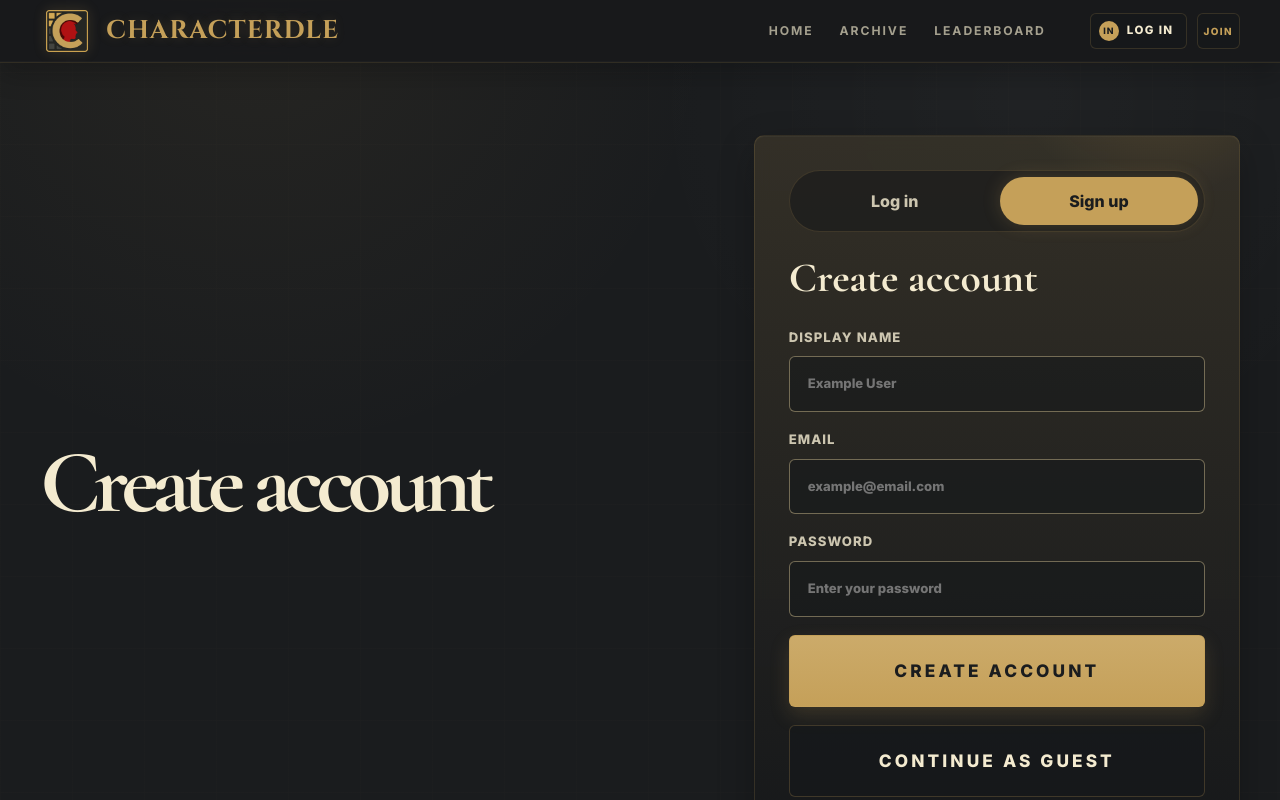
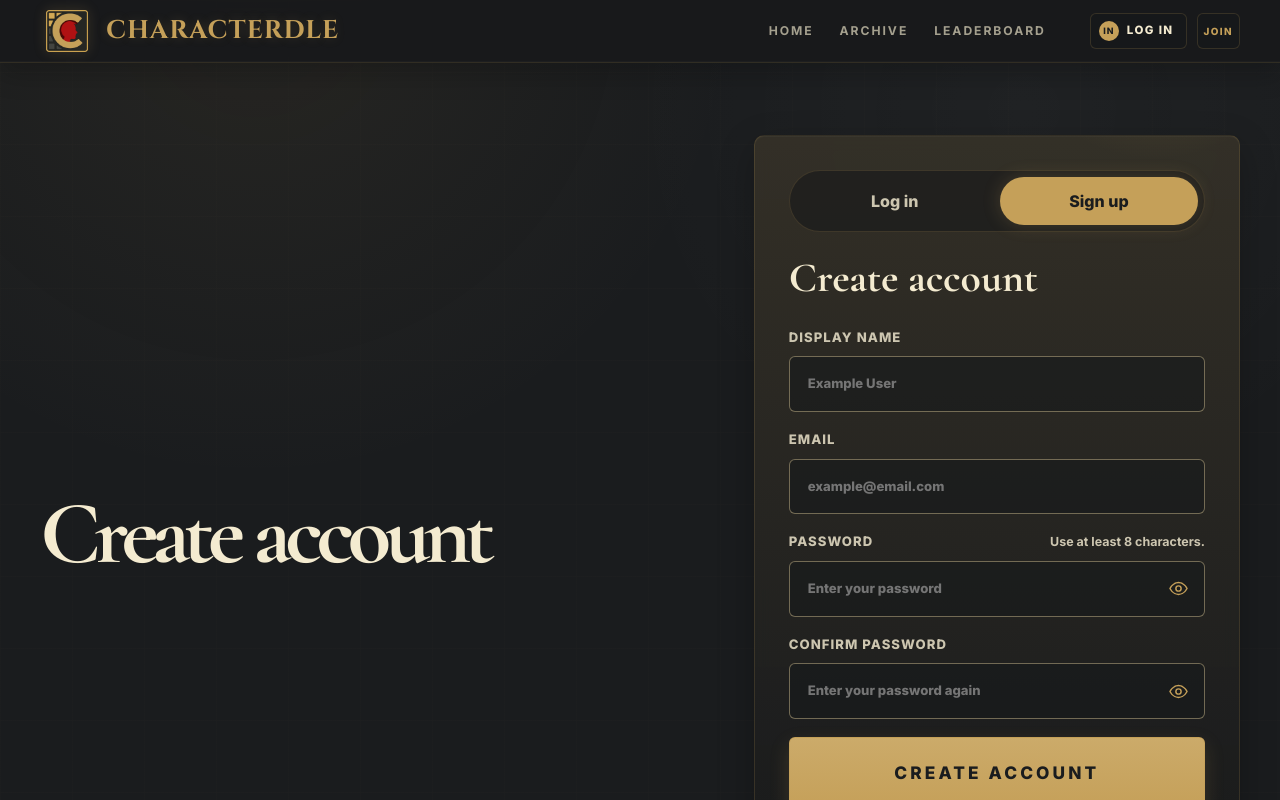
Before and after one commit to CurtisJ123/Characterdle, a React (Vite) app in the folder characterdle.client/: page / in a window 1280 px wide. Both pictures are taken after a click on the button "CREATE FREE ACCOUNT". Shown: the top 800 px of the page. Built offline with nearby package versions, Linux system fonts and the light colour scheme; no server answers.

Commit message:
Updated user Authentication and password handling

```diff
--- a/characterdle.client/src/components/auth/AuthForm.css
+++ b/characterdle.client/src/components/auth/AuthForm.css
@@ -16,6 +16,13 @@
   text-transform: uppercase;
 }
 
+.auth-field-label-row {
+  display: flex;
+  align-items: baseline;
+  justify-content: space-between;
+  gap: 12px;
+}
+
 .auth-form input {
   width: 100%;
   border: 1px solid color-mix(in srgb, var(--outline) 45%, transparent);
@@ -24,6 +31,75 @@
   color: var(--on-surface);
   background: color-mix(in srgb, var(--surface-container-lowest) 56%, transparent);
   outline: none;
+}
+
+.password-input-wrap {
+  position: relative;
+  display: block;
+}
+
+.password-input-wrap input {
+  padding-right: 54px;
+}
+
+.password-visibility-button {
+  position: absolute;
+  top: 50%;
+  right: 8px;
+  width: 38px;
+  height: 38px;
+  display: inline-grid;
+  place-items: center;
+  border: 0;
+  border-radius: var(--radius-control);
+  padding: 0;
+  color: var(--primary);
+  background: transparent;
+  transform: translateY(-50%);
+  transition: color 160ms ease, background 160ms ease;
+}
+
+.password-visibility-button:hover {
+  color: var(--primary-soft);
+  background: color-mix(in srgb, var(--primary) 8%, transparent);
+}
+
+.password-visibility-button:focus-visible {
+  outline: 2px solid color-mix(in srgb, var(--primary) 62%, transparent);
+  outline-offset: 1px;
+}
+
+.password-visibility-button svg {
+  width: 21px;
+  height: 21px;
+  display: block;
+  stroke: currentColor;
+  stroke-width: 1.7;
+  stroke-linecap: round;
+  stroke-linejoin: round;
+}
+
+.password-match-error {
+  color: var(--error);
+  font-size: 0.78rem;
+  font-weight: 700;
+  letter-spacing: 0;
+  line-height: 1.35;
+  text-transform: none;
+}
+
+.password-requirement {
+  color: var(--on-surface-variant);
+  font-size: 0.78rem;
+  font-weight: 700;
+  letter-spacing: 0;
+  line-height: 1.35;
+  text-align: right;
+  text-transform: none;
+}
+
+.password-requirement.is-error {
+  color: var(--error);
 }
 
 .auth-form input:focus {
--- a/characterdle.client/src/components/auth/AuthForm.tsx
+++ b/characterdle.client/src/components/auth/AuthForm.tsx
@@ -1,7 +1,9 @@
 import { useState } from 'react';
 import type { FormEvent } from 'react';
+import { MIN_PASSWORD_LENGTH, meetsMinimumPasswordLength } from '../../lib/authValidation';
 import type { AuthFormValues } from '../../types/auth';
 import type { PrimaryAuthMode } from '../../types/routes';
+import { PasswordVisibilityButton } from './PasswordVisibilityButton';
 
 interface AuthFormProps {
   errorMessage?: string;
@@ -26,11 +28,25 @@ export function AuthForm({
   const [displayName, setDisplayName] = useState('');
   const [email, setEmail] = useState('');
   const [password, setPassword] = useState('');
+  const [confirmPassword, setConfirmPassword] = useState('');
+  const [isPasswordVisible, setIsPasswordVisible] = useState(false);
+  const [isConfirmPasswordVisible, setIsConfirmPasswordVisible] = useState(false);
   const submitLabel = isSignup ? 'Create account' : 'Log in';
-  const isSubmitDisabled = isBusy || !email.trim() || !password.trim() || (isSignup && !displayName.trim());
+  const doPasswordsMatch = password === confirmPassword;
+  const hasValidPasswordLength = !isSignup || meetsMinimumPasswordLength(password);
+  const showPasswordTooShort = isSignup && password.length > 0 && !hasValidPasswordLength;
+  const showPasswordMismatch = isSignup && confirmPassword.length > 0 && !doPasswordsMatch;
+  const isSubmitDisabled = isBusy
+    || !email.trim()
+    || !password.trim()
+    || (isSignup && (!displayName.trim() || !confirmPassword || !doPasswordsMatch || !hasValidPasswordLength));
 
   function handleSubmit(event: FormEvent<HTMLFormElement>) {
     event.preventDefault();
+
+    if (isSubmitDisabled) {
+      return;
+    }
 
     void onSubmit({
       displayName: displayName.trim(),
@@ -48,6 +64,7 @@ export function AuthForm({
             autoComplete="nickname"
             name="displayName"
             placeholder="Example User"
+            required
             type="text"
             value={displayName}
             onChange={(event) => setDisplayName(event.target.value)}
@@ -61,6 +78,7 @@ export function AuthForm({
           autoComplete="email"
           name="email"
           placeholder="example@email.com"
+          required
           type="email"
           value={email}
           onChange={(event) => setEmail(event.target.value)}
@@ -68,16 +86,65 @@ export function AuthForm({
       </label>
 
       <label>
-        Password
+        <span className="auth-field-label-row">
+          <span>Password</span>
+          {isSignup && (
+            <span
+              className={`password-requirement${showPasswordTooShort ? ' is-error' : ''}`}
+              id="password-requirement"
+            >
+              Use at least {MIN_PASSWORD_LENGTH} characters.
+            </span>
+          )}
+        </span>
+        <span className="password-input-wrap">
           <input
+            aria-describedby={isSignup ? 'password-requirement' : undefined}
+            aria-invalid={showPasswordTooShort}
             autoComplete={isSignup ? 'new-password' : 'current-password'}
+            minLength={isSignup ? MIN_PASSWORD_LENGTH : undefined}
             name="password"
             placeholder="Enter your password"
-          type="password"
+            required
+            type={isPasswordVisible ? 'text' : 'password'}
             value={password}
             onChange={(event) => setPassword(event.target.value)}
           />
+          <PasswordVisibilityButton
+            isVisible={isPasswordVisible}
+            onToggle={() => setIsPasswordVisible((isVisible) => !isVisible)}
+          />
+        </span>
       </label>
+
+      {isSignup && (
+        <label>
+          Confirm password
+          <span className="password-input-wrap">
+            <input
+              aria-describedby={showPasswordMismatch ? 'confirm-password-error' : undefined}
+              aria-invalid={showPasswordMismatch}
+              autoComplete="new-password"
+              minLength={MIN_PASSWORD_LENGTH}
+              name="confirmPassword"
+              placeholder="Enter your password again"
+              required
+              type={isConfirmPasswordVisible ? 'text' : 'password'}
+              value={confirmPassword}
+              onChange={(event) => setConfirmPassword(event.target.value)}
+            />
+            <PasswordVisibilityButton
+              isVisible={isConfirmPasswordVisible}
+              onToggle={() => setIsConfirmPasswordVisible((isVisible) => !isVisible)}
+            />
+          </span>
+          {showPasswordMismatch && (
+            <span className="password-match-error" id="confirm-password-error" role="alert">
+              Passwords do not match.
+            </span>
+          )}
+        </label>
+      )}
 
       {message && <p className="auth-feedback is-success">{message}</p>}
       {errorMessage && <p className="auth-feedback is-error">{errorMessage}</p>}
--- /dev/null
+++ b/characterdle.client/src/components/auth/PasswordVisibilityButton.tsx
@@ -0,0 +1,25 @@
+interface PasswordVisibilityButtonProps {
+  isVisible: boolean;
+  onToggle: () => void;
+}
+
+export function PasswordVisibilityButton({ isVisible, onToggle }: PasswordVisibilityButtonProps) {
+  const label = isVisible ? 'Hide password' : 'Show password';
+
+  return (
+    <button
+      className="password-visibility-button"
+      type="button"
+      aria-label={label}
+      aria-pressed={isVisible}
+      title={label}
+      onClick={onToggle}
+    >
+      <svg viewBox="0 0 24 24" fill="none" aria-hidden="true">
+        <path d="M2.25 12S5.75 5.25 12 5.25 21.75 12 21.75 12 18.25 18.75 12 18.75 2.25 12 2.25 12Z" />
+        <path d="M15 12a3 3 0 1 1-6 0 3 3 0 0 1 6 0Z" />
+        {isVisible && <path d="m3 3 18 18" />}
+      </svg>
+    </button>
+  );
+}
--- a/characterdle.client/src/components/auth/ResetPasswordForm.tsx
+++ b/characterdle.client/src/components/auth/ResetPasswordForm.tsx
@@ -1,4 +1,6 @@
 import { useState, type FormEvent } from 'react';
+import { MIN_PASSWORD_LENGTH, meetsMinimumPasswordLength } from '../../lib/authValidation';
+import { PasswordVisibilityButton } from './PasswordVisibilityButton';
 
 interface ResetPasswordFormProps {
   errorMessage?: string;
@@ -21,8 +23,15 @@ export function ResetPasswordForm({
 }: ResetPasswordFormProps) {
   const [password, setPassword] = useState('');
   const [confirmPassword, setConfirmPassword] = useState('');
+  const [isPasswordVisible, setIsPasswordVisible] = useState(false);
+  const [isConfirmPasswordVisible, setIsConfirmPasswordVisible] = useState(false);
   const passwordsMatch = password === confirmPassword;
-  const canSubmit = isReady && password.length > 0 && confirmPassword.length > 0 && passwordsMatch;
+  const hasValidPasswordLength = meetsMinimumPasswordLength(password);
+  const showPasswordTooShort = password.length > 0 && !hasValidPasswordLength;
+  const canSubmit = isReady
+    && hasValidPasswordLength
+    && confirmPassword.length > 0
+    && passwordsMatch;
 
   function handleSubmit(event: FormEvent<HTMLFormElement>) {
     event.preventDefault();
@@ -43,27 +52,53 @@ export function ResetPasswordForm({
       )}
 
       <label>
-        New password
+        <span className="auth-field-label-row">
+          <span>New password</span>
+          <span
+            className={`password-requirement${showPasswordTooShort ? ' is-error' : ''}`}
+            id="reset-password-requirement"
+          >
+            Use at least {MIN_PASSWORD_LENGTH} characters.
+          </span>
+        </span>
+        <span className="password-input-wrap">
           <input
+            aria-describedby="reset-password-requirement"
+            aria-invalid={showPasswordTooShort}
             autoComplete="new-password"
+            minLength={MIN_PASSWORD_LENGTH}
             name="newPassword"
             placeholder="Enter your new password"
-          type="password"
+            required
+            type={isPasswordVisible ? 'text' : 'password'}
             value={password}
             onChange={(event) => setPassword(event.target.value)}
           />
+          <PasswordVisibilityButton
+            isVisible={isPasswordVisible}
+            onToggle={() => setIsPasswordVisible((isVisible) => !isVisible)}
+          />
+        </span>
       </label>
 
       <label>
         Confirm password
+        <span className="password-input-wrap">
           <input
             autoComplete="new-password"
+            minLength={MIN_PASSWORD_LENGTH}
             name="confirmPassword"
             placeholder="Confirm your new password"
-          type="password"
+            required
+            type={isConfirmPasswordVisible ? 'text' : 'password'}
             value={confirmPassword}
             onChange={(event) => setConfirmPassword(event.target.value)}
           />
+          <PasswordVisibilityButton
+            isVisible={isConfirmPasswordVisible}
+            onToggle={() => setIsConfirmPasswordVisible((isVisible) => !isVisible)}
+          />
+        </span>
       </label>
 
       {!passwordsMatch && confirmPassword.length > 0 && (
--- a/characterdle.client/src/components/game/GuestVictorySignupPrompt.tsx
+++ b/characterdle.client/src/components/game/GuestVictorySignupPrompt.tsx
@@ -1,19 +1,39 @@
 import { useState, type FormEvent } from 'react';
 import { useAuth } from '../../contexts/AuthContext';
+import { MIN_PASSWORD_LENGTH, meetsMinimumPasswordLength } from '../../lib/authValidation';
+import { PasswordVisibilityButton } from '../auth/PasswordVisibilityButton';
 
 export function GuestVictorySignupPrompt() {
   const { signUp } = useAuth();
   const [displayName, setDisplayName] = useState('');
   const [email, setEmail] = useState('');
   const [password, setPassword] = useState('');
+  const [confirmPassword, setConfirmPassword] = useState('');
+  const [isPasswordVisible, setIsPasswordVisible] = useState(false);
+  const [isConfirmPasswordVisible, setIsConfirmPasswordVisible] = useState(false);
   const [errorMessage, setErrorMessage] = useState<string>();
   const [message, setMessage] = useState<string>();
   const [isBusy, setIsBusy] = useState(false);
 
-  const isSubmitDisabled = isBusy || !displayName.trim() || !email.trim() || !password.trim();
+  const doPasswordsMatch = password === confirmPassword;
+  const hasValidPasswordLength = meetsMinimumPasswordLength(password);
+  const showPasswordTooShort = password.length > 0 && !hasValidPasswordLength;
+  const showPasswordMismatch = confirmPassword.length > 0 && !doPasswordsMatch;
+  const isSubmitDisabled = isBusy
+    || !displayName.trim()
+    || !email.trim()
+    || !password.trim()
+    || !hasValidPasswordLength
+    || !confirmPassword
+    || !doPasswordsMatch;
 
   async function handleSubmit(event: FormEvent<HTMLFormElement>) {
     event.preventDefault();
+
+    if (isSubmitDisabled) {
+      return;
+    }
+
     setErrorMessage(undefined);
     setMessage(undefined);
     setIsBusy(true);
@@ -50,6 +70,7 @@ export function GuestVictorySignupPrompt() {
             autoComplete="nickname"
             name="displayName"
             placeholder="CurtisJ"
+            required
             type="text"
             value={displayName}
             onChange={(event) => setDisplayName(event.target.value)}
@@ -62,6 +83,7 @@ export function GuestVictorySignupPrompt() {
             autoComplete="email"
             name="email"
             placeholder="example@email.com"
+            required
             type="email"
             value={email}
             onChange={(event) => setEmail(event.target.value)}
@@ -69,15 +91,60 @@ export function GuestVictorySignupPrompt() {
         </label>
 
         <label>
-          Password
+          <span className="auth-field-label-row">
+            <span>Password</span>
+            <span
+              className={`password-requirement${showPasswordTooShort ? ' is-error' : ''}`}
+              id="guest-password-requirement"
+            >
+              Use at least {MIN_PASSWORD_LENGTH} characters.
+            </span>
+          </span>
+          <span className="password-input-wrap">
             <input
+              aria-describedby="guest-password-requirement"
+              aria-invalid={showPasswordTooShort}
               autoComplete="new-password"
+              minLength={MIN_PASSWORD_LENGTH}
               name="password"
               placeholder="Create a password"
-            type="password"
+              required
+              type={isPasswordVisible ? 'text' : 'password'}
               value={password}
               onChange={(event) => setPassword(event.target.value)}
             />
+            <PasswordVisibilityButton
+              isVisible={isPasswordVisible}
+              onToggle={() => setIsPasswordVisible((isVisible) => !isVisible)}
+            />
+          </span>
+        </label>
+
+        <label>
+          Confirm password
+          <span className="password-input-wrap">
+            <input
+              aria-describedby={showPasswordMismatch ? 'guest-confirm-password-error' : undefined}
+              aria-invalid={showPasswordMismatch}
+              autoComplete="new-password"
+              minLength={MIN_PASSWORD_LENGTH}
+              name="confirmPassword"
+              placeholder="Enter your password again"
+              required
+              type={isConfirmPasswordVisible ? 'text' : 'password'}
+              value={confirmPassword}
+              onChange={(event) => setConfirmPassword(event.target.value)}
+            />
+            <PasswordVisibilityButton
+              isVisible={isConfirmPasswordVisible}
+              onToggle={() => setIsConfirmPasswordVisible((isVisible) => !isVisible)}
+            />
+          </span>
+          {showPasswordMismatch && (
+            <span className="password-match-error" id="guest-confirm-password-error" role="alert">
+              Passwords do not match.
+            </span>
+          )}
         </label>
 
         {message && <p className="auth-feedback is-success">{message}</p>}
--- a/characterdle.client/src/components/launcher/MiniLeaderboardCard.tsx
+++ b/characterdle.client/src/components/launcher/MiniLeaderboardCard.tsx
@@ -1,4 +1,6 @@
 import type { LeaderboardEntry } from '../../types/leaderboard';
+
+const HOME_LEADERBOARD_LIMIT = 10;
 
 interface MiniLeaderboardCardProps {
   error: Error | null;
@@ -29,7 +31,7 @@ export function MiniLeaderboardCard({ error, isLoading, rows, onViewAll }: MiniL
       {!error && !isLoading && rows.length === 0 && (
         <p className="muted-copy">No entries yet.</p>
       )}
-      {!error && rows.slice(0, 2).map((row) => (
+      {!error && rows.slice(0, HOME_LEADERBOARD_LIMIT).map((row) => (
         <div className="mini-rank" key={row.userId}>
           <span className="rank-number">{row.rank}</span>
           <span className="avatar">{getInitials(row.displayName)}</span>
--- a/characterdle.client/src/contexts/AuthContext.tsx
+++ b/characterdle.client/src/contexts/AuthContext.tsx
@@ -9,6 +9,7 @@ import type {
   PasswordResetRequestValues,
   PasswordUpdateValues,
 } from '../types/auth';
+import { MIN_PASSWORD_LENGTH, meetsMinimumPasswordLength } from '../lib/authValidation';
 import type { UserProfile } from '../types/user';
 import { updateProfileDisplayName } from '../services/profileApi';
 
@@ -153,6 +154,10 @@ export function AuthProvider({ children }: PropsWithChildren) {
   }
 
   async function signUp({ displayName, email, password }: AuthFormValues): Promise<AuthActionResult> {
+    if (!meetsMinimumPasswordLength(password)) {
+      throw new Error(`Password must be at least ${MIN_PASSWORD_LENGTH} characters.`);
+    }
+
     const { data, error } = await supabase.auth.signUp({
       email,
       password,
@@ -206,8 +211,8 @@ export function AuthProvider({ children }: PropsWithChildren) {
   }
 
   async function completePasswordReset({ password }: PasswordUpdateValues): Promise<AuthActionResult> {
-    if (!password) {
-      throw new Error('A new password is required.');
+    if (!meetsMinimumPasswordLength(password)) {
+      throw new Error(`Password must be at least ${MIN_PASSWORD_LENGTH} characters.`);
     }
 
     const { error } = await supabase.auth.updateUser({
--- /dev/null
+++ b/characterdle.client/src/lib/authValidation.ts
@@ -0,0 +1,5 @@
+export const MIN_PASSWORD_LENGTH = 8;
+
+export function meetsMinimumPasswordLength(password: string): boolean {
+  return password.length >= MIN_PASSWORD_LENGTH;
+}
```
Lines whose indentation alone changed are shown as unchanged.
